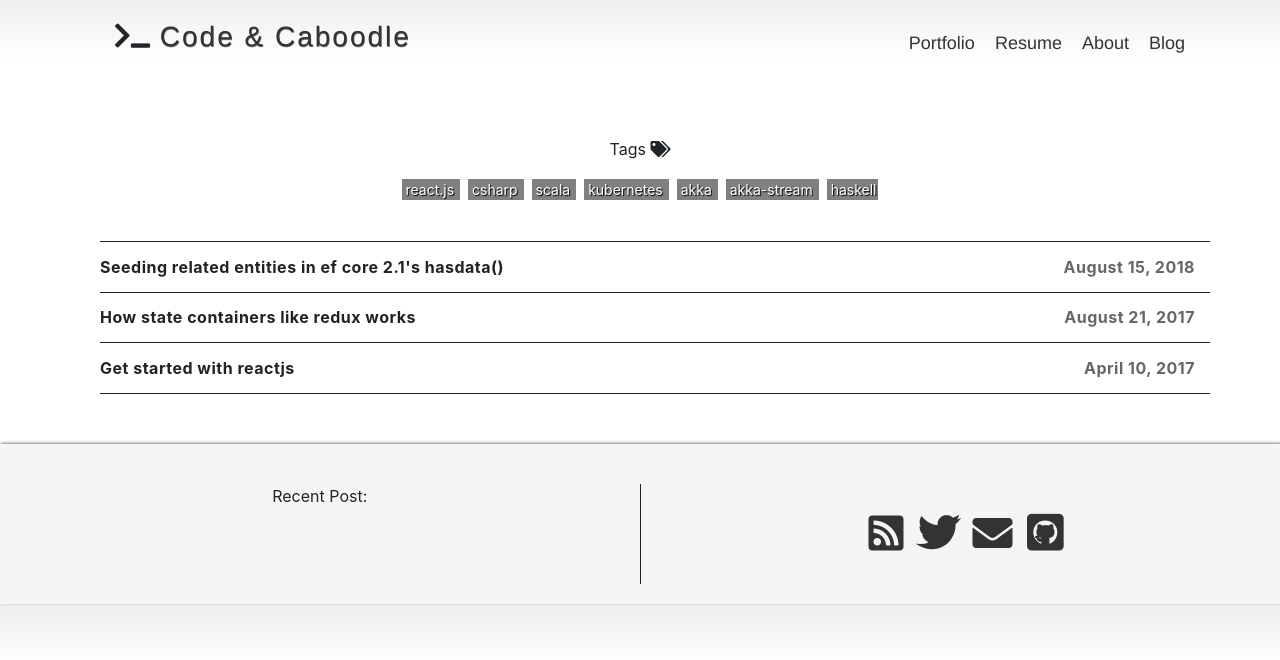
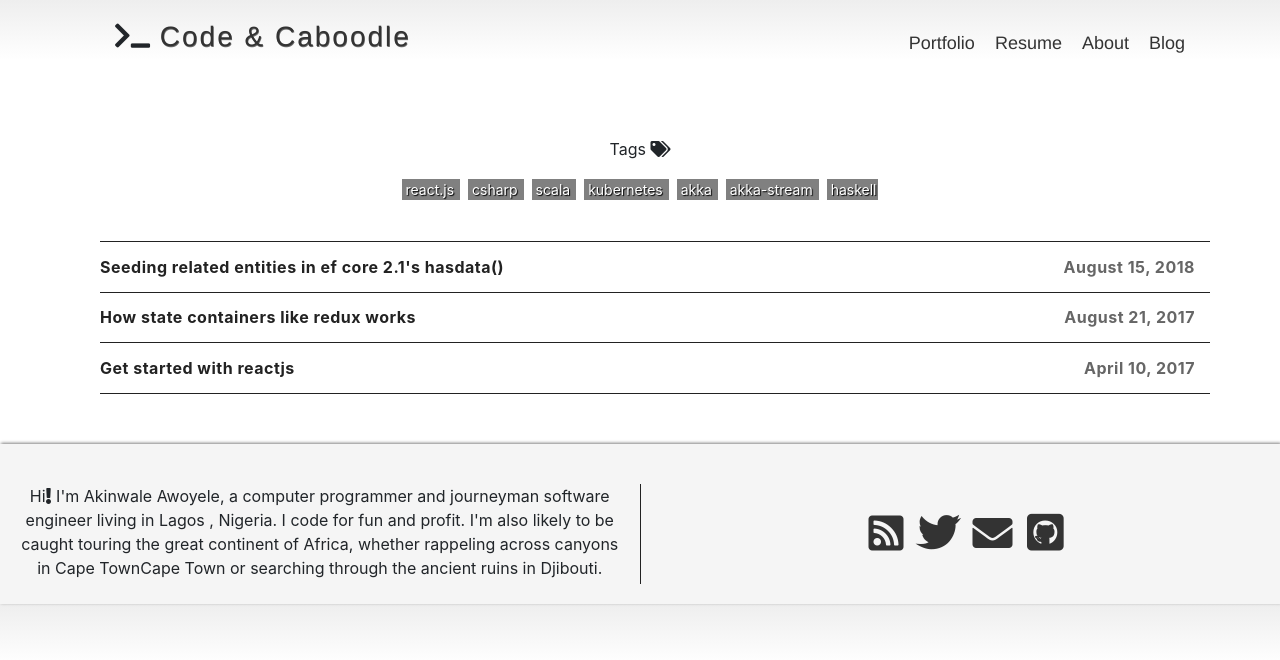
Before and after one commit to yeleywale/yeleywale.github.io, a Jekyll site: the page built from index.html, in a window 1280 px wide. Shown: the top 660 px of the page. Built offline with Jekyll 4.4.1, drawn with Linux system fonts in a browser that asks for light colours; nearby versions of some CDN libraries; some web fonts are replaced.

Commit message:
Update default.html, add more icons and about

```diff
--- a/_layouts/default.html
+++ b/_layouts/default.html
@@ -54,7 +54,10 @@
   <footer class="footer container-fluid">
     <div class="row">
       <div class="col">
-        Recent Post:
+        <span>
+          Hi<i class="fas fa-exclamation"></i> I'm Akinwale Awoyele, a computer programmer and journeyman software engineer living in Lagos <i class="fas fa-home-heart"></i>, Nigeria. I code for fun and profit. I'm also likely to be caught touring the great
+           continent of Africa, whether rappeling across canyons in <a>Cape Town</a>Cape Town or searching through the ancient ruins in <a>Djibouti</a>.
+        </span>
       </div>
       {% include svg-icons.html %}
     </div>
```
